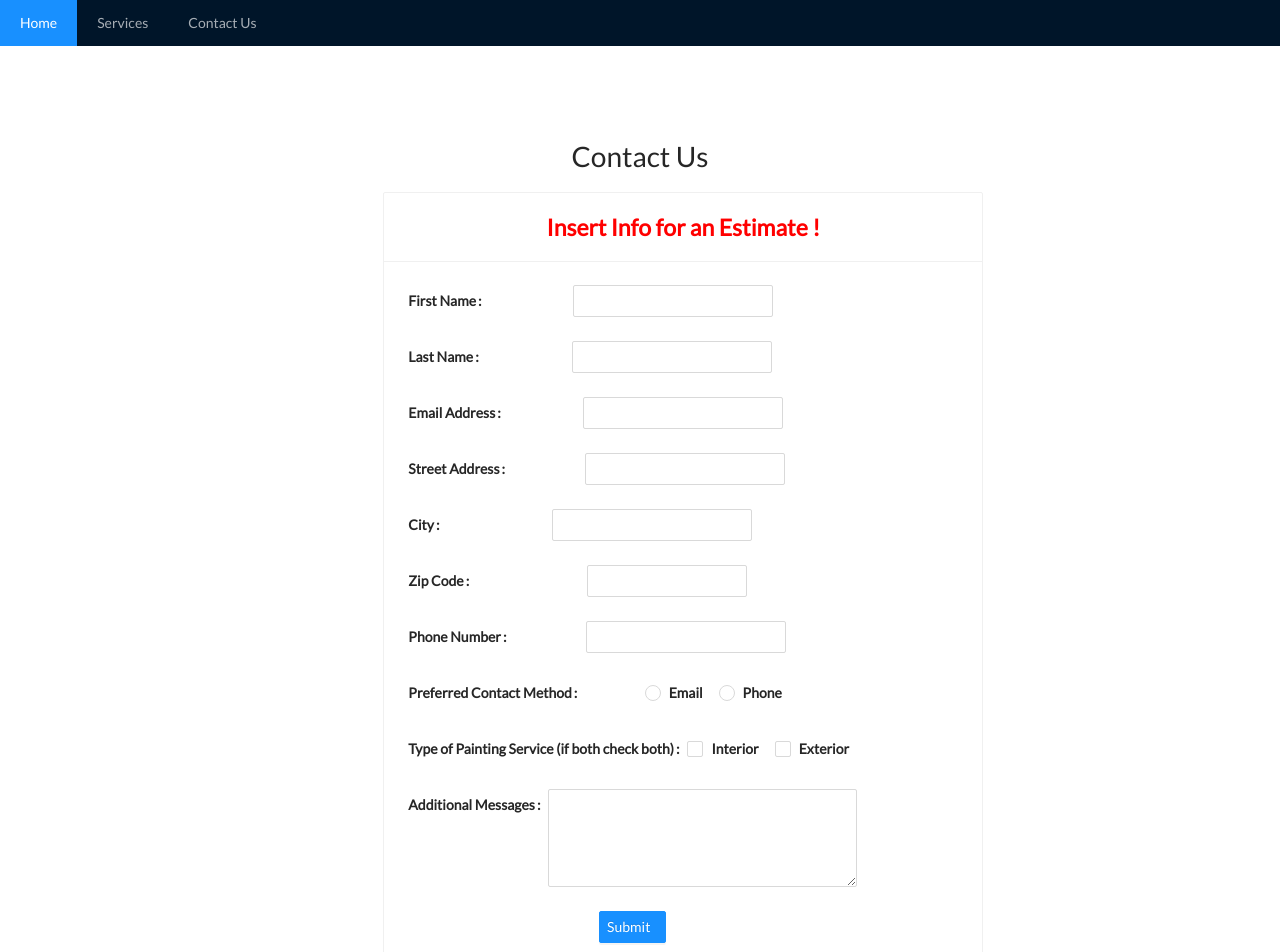
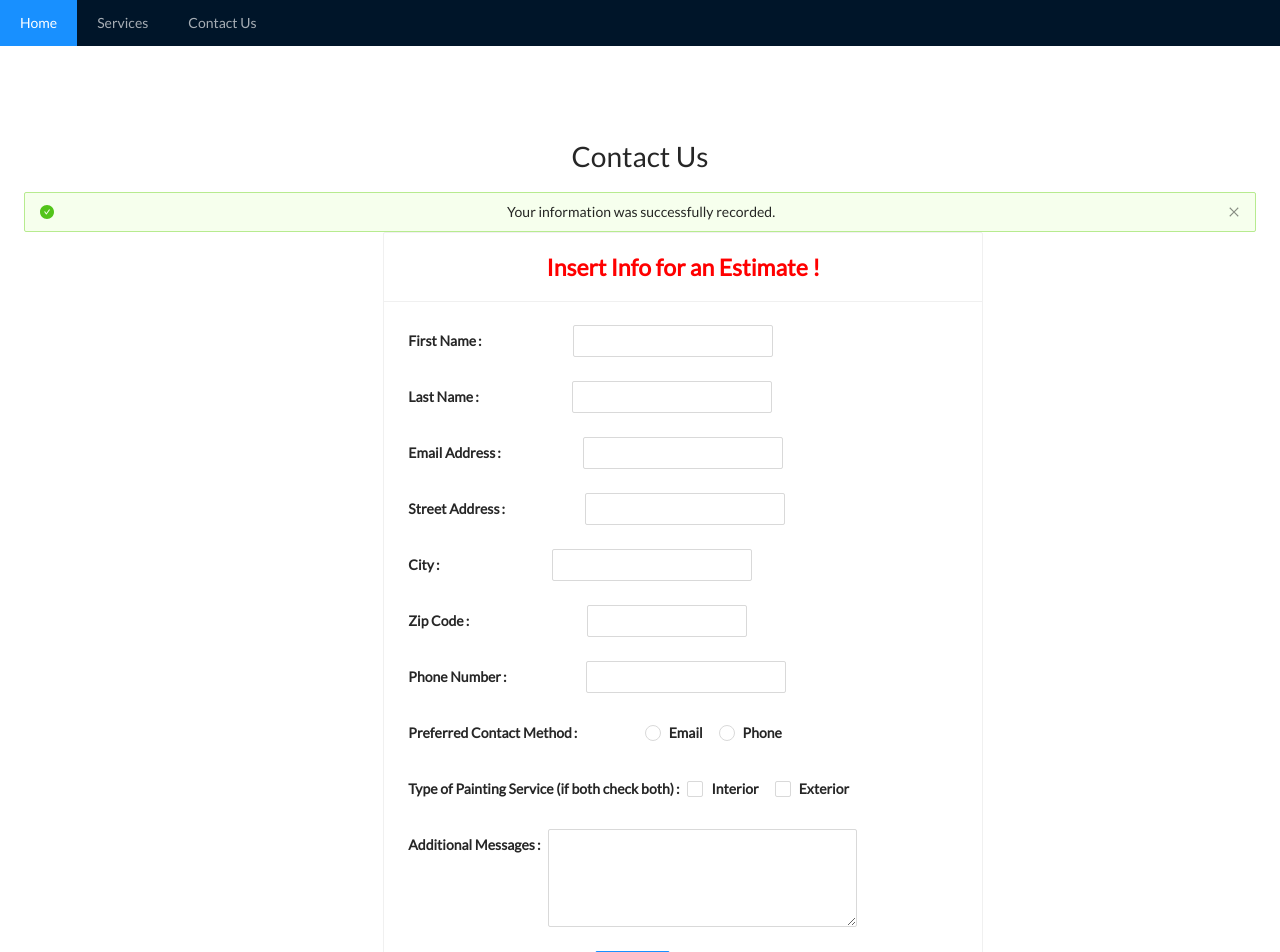
Before and after one commit to drodriguez28/mario-painting-ui, a React (Create React App) app: page /contact-us in a window 1280 px wide. Shown: the top 952 px of the page. Built offline with nearby package versions, Linux system fonts and the light colour scheme.

Commit message:
added modal and alert

```diff
--- a/src/pages/ContactUs.jsx
+++ b/src/pages/ContactUs.jsx
@@ -1,9 +1,34 @@
-import React from "react";
-import { Row, Col, Card, Form, Input, Radio, Checkbox, Button } from "antd";
+import React, { useState } from "react";
+import {
+  Row,
+  Col,
+  Card,
+  Form,
+  Input,
+  Radio,
+  Checkbox,
+  Button,
+  Modal,
+  Alert,
+} from "antd";
 
 const { TextArea } = Input;
 
 function ContactUs() {
+  const [isModalVisible, setIsModalVisible] = useState(false);
+
+  const showModal = () => {
+    setIsModalVisible(true);
+  };
+
+  const handleOk = () => {
+    setIsModalVisible(false);
+  };
+
+  const handleCancel = () => {
+    setIsModalVisible(false);
+  };
+
   const contactMethodOptions = [
     { label: "Email", value: "Email" },
     { label: "Phone", value: "Phone" },
@@ -14,9 +39,22 @@ function ContactUs() {
     { label: "Exterior", value: "Exterior" },
   ];
 
+  const displaySuccessAlert = () => {
+      return (
+        <Alert
+          message="Your information was successfully recorded."
+          type="success"
+          showIcon
+          closable
+        />
+      );
+    };
+
   return (
     <div className="contact-us-items">
       <h1>Contact Us</h1>
+
+      {displaySuccessAlert()}
       <Row className="painting-contact-card">
         <Col span={10}>
           <Card
@@ -72,9 +110,17 @@ function ContactUs() {
                   <TextArea rows={4}></TextArea>
                 </Form.Item>
 
-                <Button type="primary" className="submit-button">
+                <Button type="primary" onClick={showModal}>
                   Submit
                 </Button>
+                <Modal
+                  title="Please confirm"
+                  visible={isModalVisible}
+                  onOk={handleOk}
+                  onCancel={handleCancel}
+                >
+                  <p>Are you sure the information you provided is correct ?</p>
+                </Modal>
               </Col>
             </Row>
           </Card>
```
